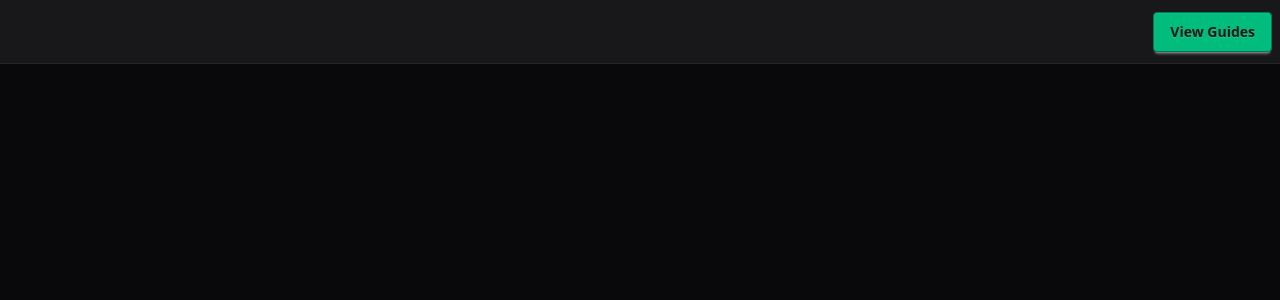
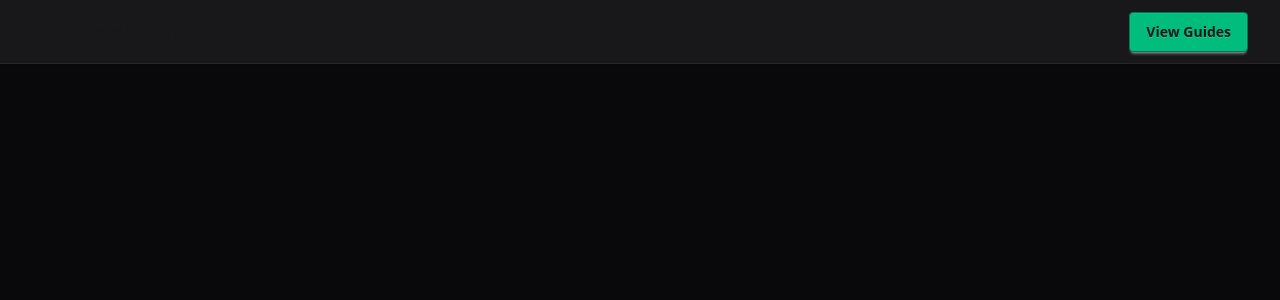
Before and after one commit to jrny6996/base-excel-api, a Flask app: page / in a window 1280 px wide. Shown: the top 300 px of the page. Run offline with Flask 3, Linux system fonts and the light colour scheme; some libraries are stand-ins or nearby versions.

Commit message:
will this work?

```diff
--- a/static/output.css
+++ b/static/output.css
@@ -2,7 +2,6 @@
 @layer theme, base, components, utilities;
 @layer theme {
   :root, :host {
-    --color-red-500: oklch(0.637 0.237 25.331);
     --color-green-500: oklch(0.723 0.219 149.579);
     --color-emerald-500: oklch(0.696 0.17 162.48);
     --color-emerald-600: oklch(0.596 0.145 163.225);
@@ -1228,6 +1227,9 @@
   .px-4 {
     padding-inline: calc(var(--spacing) * 4);
   }
+  .px-8 {
+    padding-inline: calc(var(--spacing) * 8);
+  }
   .py-1 {
     padding-block: calc(var(--spacing) * 1);
   }
@@ -1269,9 +1271,6 @@
   }
   .\!text-blue-500 {
     color: var(--color-blue-500) !important;
-  }
-  .\!text-red-500 {
-    color: var(--color-red-500) !important;
   }
   .text-black {
     color: var(--color-black);
--- a/static/src/input.css
+++ b/static/src/input.css
@@ -4,7 +4,7 @@
 /*
 run to have changes watched
 
-npx @tailwindcss/cli -i ./static/src/input.css -o ./static/dist/output.css --watch
+npx @tailwindcss/cli -i ./static/src/input.css -o ./static/output.css --watch
 
 */
 
--- a/templates/layout.html
+++ b/templates/layout.html
@@ -19,7 +19,7 @@
   {% endblock %}
 
 
-  <div class="navbar shadow-xs fixed z-10 bg-zinc-900 border-b border-zinc-800">
+  <div class="navbar shadow-xs fixed z-10 bg-zinc-900 border-b border-zinc-800 px-8">
     <div class="navbar-start">
 
       <a class="text-xl max-md:text-sm" href="/">Base Excel Workshop</a>
```
